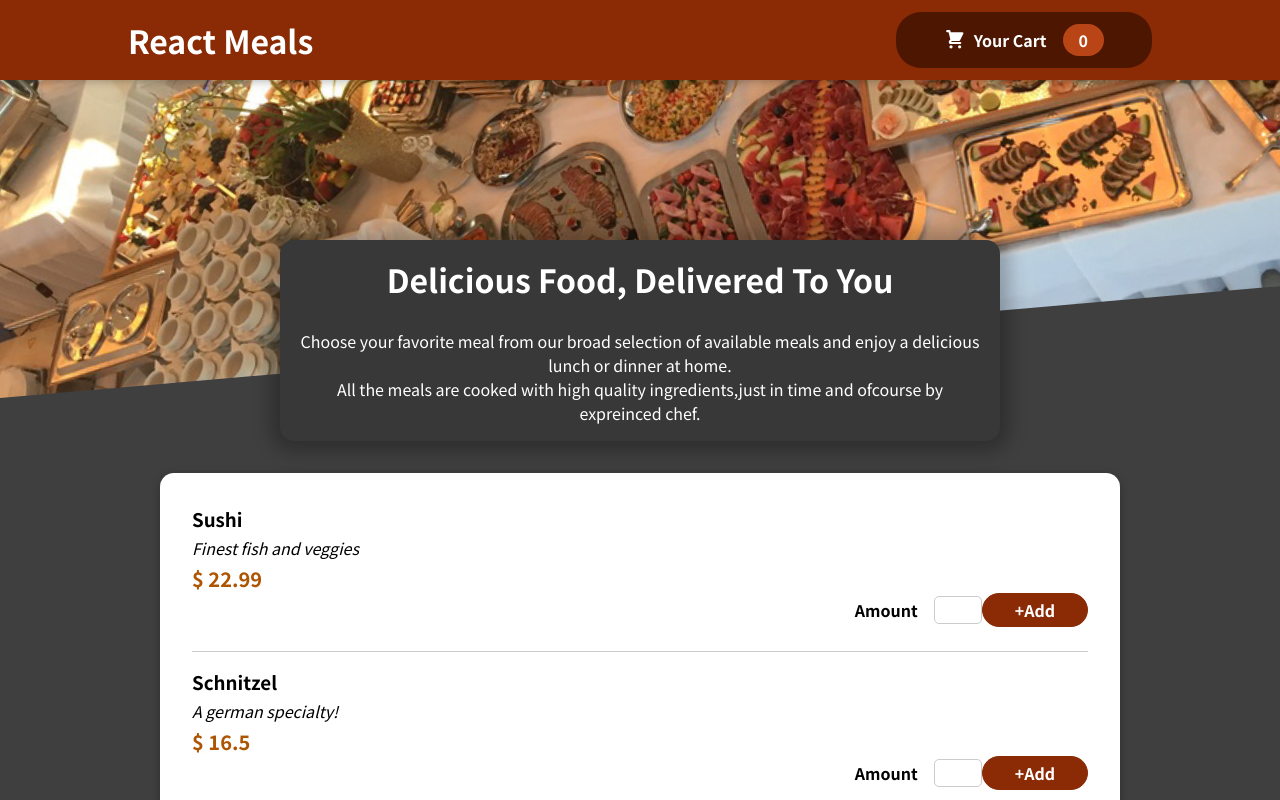
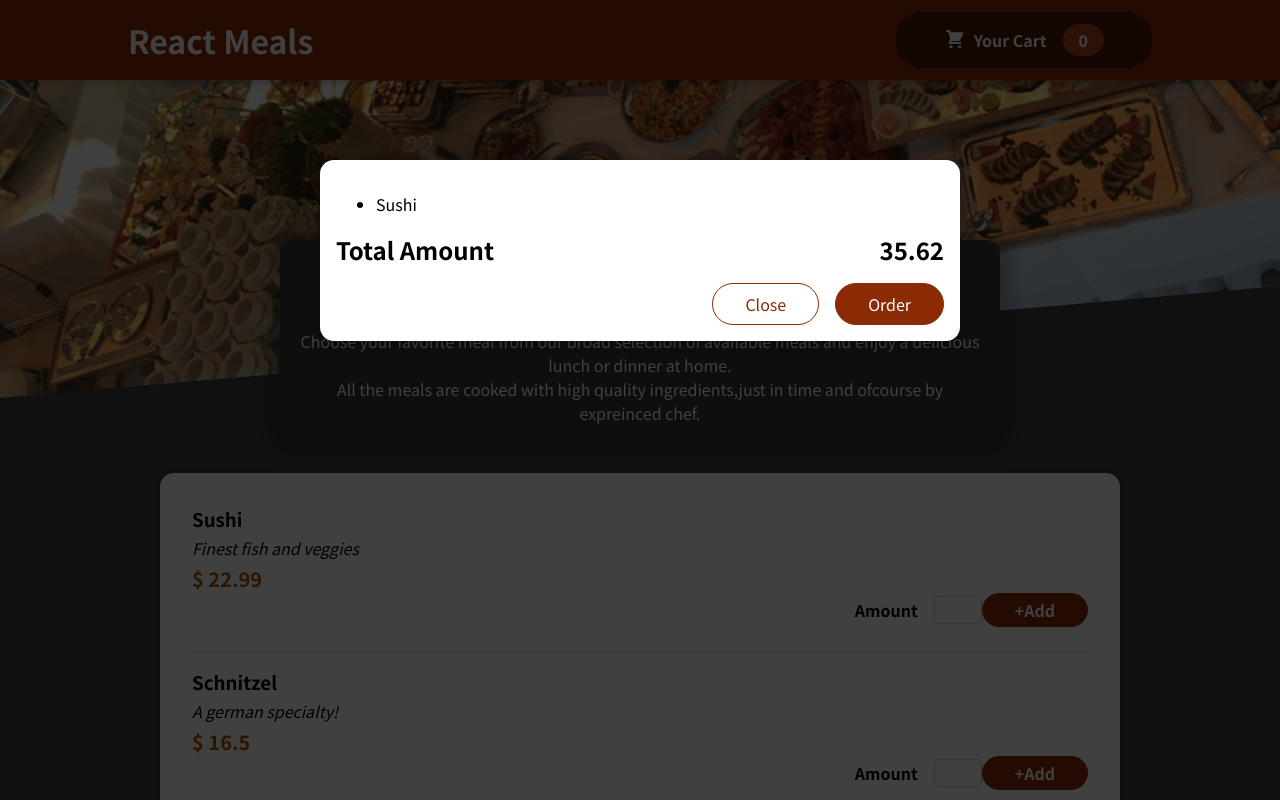
Before and after one commit to faisal-kn/meal-website, a React (Create React App) app: page / in a window 1280 px wide. Shown: the top 800 px of the page. Built offline with nearby package versions, Linux system fonts and the light colour scheme.

Commit message:
Created cart modal

```diff
--- a/public/index.html
+++ b/public/index.html
@@ -28,6 +28,7 @@
   </head>
   <body>
     <noscript>You need to enable JavaScript to run this app.</noscript>
+    <div id="overlays"></div>
     <div id="root"></div>
     <!--
       This HTML file is a template.
--- a/src/App.js
+++ b/src/App.js
@@ -2,10 +2,12 @@ import React from 'react';
 
 import Header from './components/layout/Header';
 import Meal from './components/meals/Meal';
+import Cart from './components/cart/Cart';
 
 function App() {
   return (
     <React.Fragment>
+      <Cart />
       <Header />
       <Meal />
     </React.Fragment>
--- a/src/components/UI/Modal.js
+++ b/src/components/UI/Modal.js
@@ -0,0 +1,29 @@
+import ReactDOM from 'react-dom';
+
+import './Modal.css';
+
+const Backdrop = () => {
+  return <div className="backdrop"></div>;
+};
+
+const ModalOverlay = (props) => {
+  return (
+    <div className="modal">
+      <div className="content">{props.children}</div>
+    </div>
+  );
+};
+
+const Modal = (props) => {
+  return (
+    <>
+      {ReactDOM.createPortal(<Backdrop />, document.getElementById('overlays'))}
+      {ReactDOM.createPortal(
+        <ModalOverlay>{props.children}</ModalOverlay>,
+        document.getElementById('overlays')
+      )}
+    </>
+  );
+};
+
+export default Modal;
--- a/src/components/cart/Cart.css
+++ b/src/components/cart/Cart.css
@@ -43,4 +43,5 @@
 .actions .button {
   background-color: #8a2b06;
   color: white;
+  float: right;
 }
--- a/src/components/cart/Cart.js
+++ b/src/components/cart/Cart.js
@@ -1,4 +1,7 @@
 import React from 'react';
+
+import './Cart.css';
+import Modal from '../UI/Modal';
 
 const Cart = () => {
   const cartItems = (
@@ -10,7 +13,7 @@ const Cart = () => {
   );
 
   return (
-    <div>
+    <Modal>
       {cartItems}
       <div className="total">
         <span>Total Amount</span>
@@ -20,7 +23,7 @@ const Cart = () => {
         <button className="button--alt">Close</button>
         <button className="button">Order</button>
       </div>
-    </div>
+    </Modal>
   );
 };
 
```
